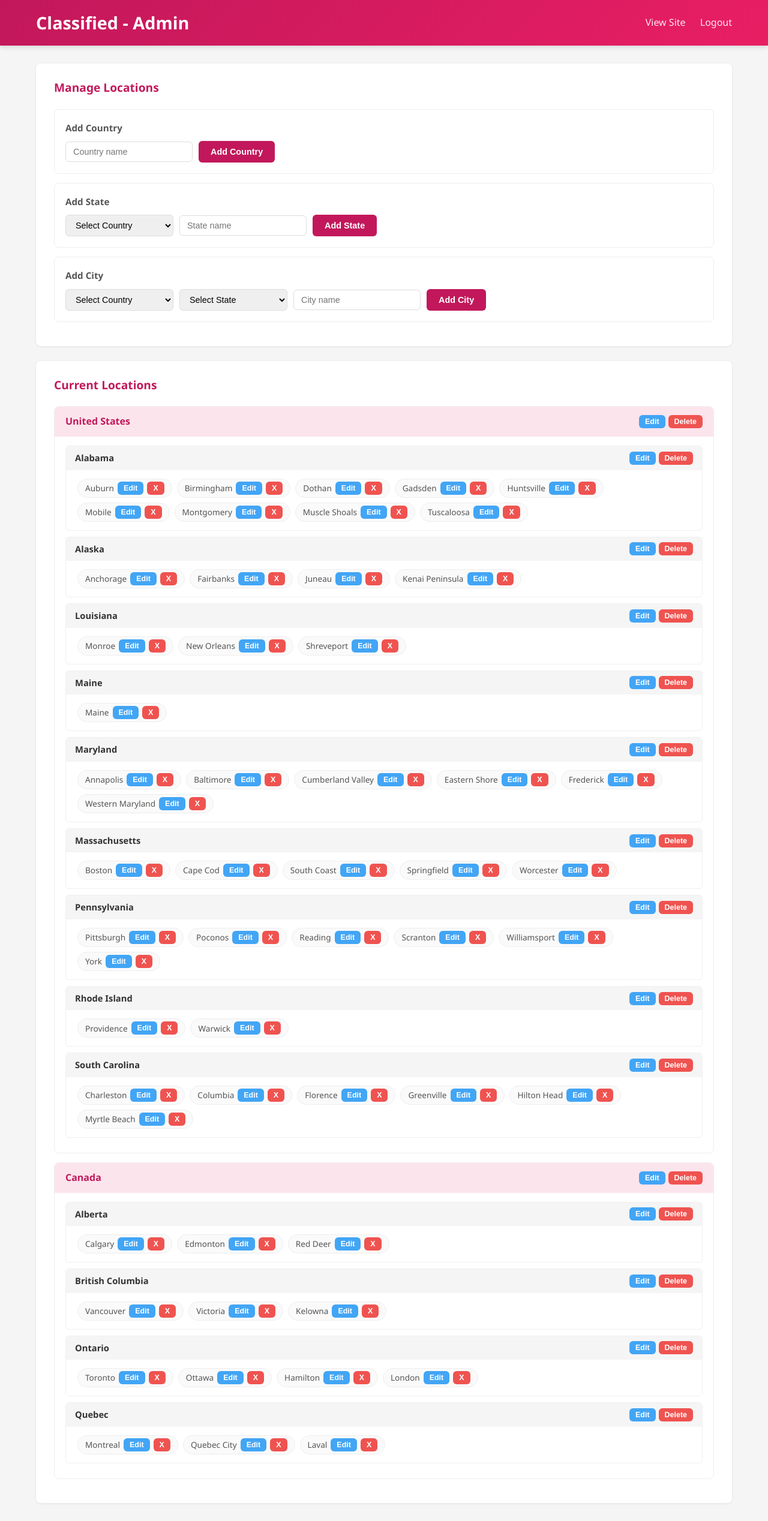
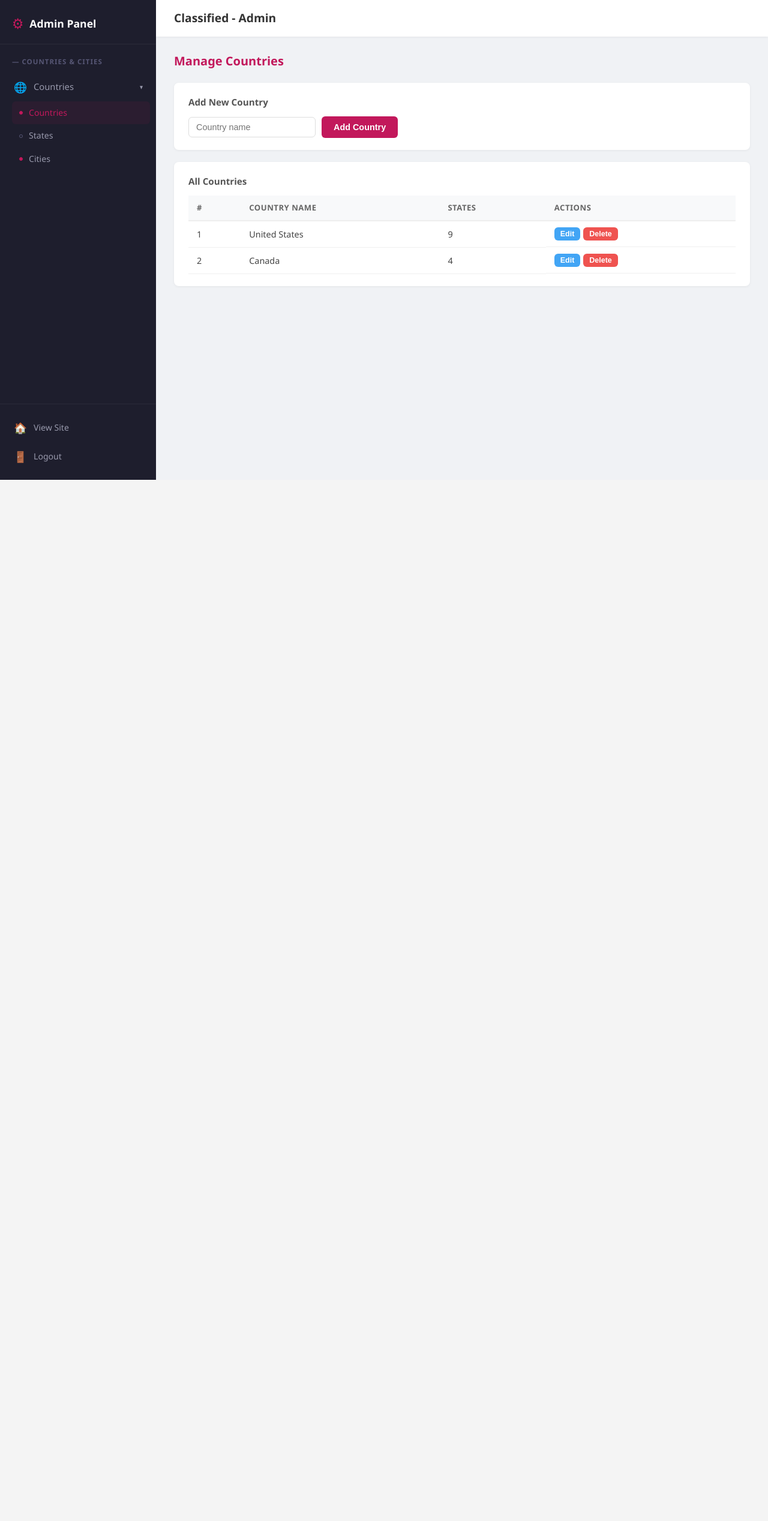
Before and after one commit to sclinala-star/Cashapp-pay-1, a FastAPI app: template templates/admin.html in a window 1280 px wide. Shown: the whole page at 60% size. After the commit the page ends 800 px from the top, so only its background shows below. Run offline with FastAPI, Linux system fonts and the light colour scheme; the template is opened without the code that fills it, so the values that code supplies are empty; data comes from the database, SQL or seed files in the repository.

Commit message:
Redesign admin dashboard with dark sidebar navigation
Co-Authored-By: Devin AI <158243242+devin-ai-integration[bot]@users.noreply.github.com>

```diff
--- a/static/css/style.css
+++ b/static/css/style.css
@@ -237,37 +237,231 @@ a:hover {
     font-size: 0.78rem;
 }
 
-/* ─── Admin Dashboard ─────────────────────────────────────────── */
-.admin-container {
-    max-width: 1200px;
-    margin: 30px auto;
-    padding: 0 20px;
+/* ─── Admin Sidebar Layout ───────────────────────────────────── */
+.admin-body {
+    display: flex;
+    min-height: 100vh;
+    background: #f0f2f5;
 }
 
-.admin-panel {
-    background: white;
-    border-radius: 8px;
-    padding: 25px 30px;
-    margin-bottom: 25px;
-    box-shadow: 0 1px 4px rgba(0, 0, 0, 0.08);
+.sidebar {
+    width: 260px;
+    min-height: 100vh;
+    background: #1e1e2d;
+    color: #9899ac;
+    display: flex;
+    flex-direction: column;
+    position: fixed;
+    top: 0;
+    left: 0;
+    z-index: 100;
+    transition: transform 0.3s;
 }
 
-.admin-panel h2 {
+.sidebar-brand {
+    padding: 20px 20px 15px;
+    display: flex;
+    align-items: center;
+    gap: 10px;
+    border-bottom: 1px solid rgba(255,255,255,0.06);
+}
+
+.sidebar-logo {
+    font-size: 1.5rem;
     color: #c2185b;
+}
+
+.sidebar-title {
+    font-size: 1.1rem;
+    font-weight: 700;
+    color: #fff;
+}
+
+.sidebar-section-label {
+    padding: 20px 20px 8px;
+    font-size: 0.72rem;
+    font-weight: 600;
+    text-transform: uppercase;
+    letter-spacing: 1px;
+    color: #565674;
+}
+
+.sidebar-dropdown {
+    padding: 0 10px;
+}
+
+.sidebar-dropdown-toggle {
+    display: flex;
+    align-items: center;
+    gap: 10px;
+    padding: 10px 12px;
+    border-radius: 6px;
+    cursor: pointer;
+    font-size: 0.92rem;
+    color: #9899ac;
+    transition: background 0.2s, color 0.2s;
+}
+
+.sidebar-dropdown-toggle:hover {
+    background: rgba(255,255,255,0.05);
+    color: #fff;
+}
+
+.sidebar-icon {
+    font-size: 1.1rem;
+    width: 24px;
+    text-align: center;
+}
+
+.sidebar-chevron {
+    margin-left: auto;
+    font-size: 0.7rem;
+    transition: transform 0.2s;
+}
+
+.sidebar-chevron.rotated {
+    transform: rotate(-90deg);
+}
+
+.sidebar-dropdown-menu {
+    max-height: 0;
+    overflow: hidden;
+    transition: max-height 0.3s ease;
+    padding-left: 10px;
+}
+
+.sidebar-dropdown-menu.open {
+    max-height: 300px;
+}
+
+.sidebar-dropdown-menu .sidebar-link {
+    display: flex;
+    align-items: center;
+    gap: 10px;
+    padding: 8px 12px;
+    border-radius: 6px;
+    font-size: 0.88rem;
+    color: #9899ac;
+    transition: background 0.2s, color 0.2s;
+}
+
+.sidebar-dropdown-menu .sidebar-link:hover {
+    background: rgba(255,255,255,0.05);
+    color: #fff;
+}
+
+.sidebar-dropdown-menu .sidebar-link.active {
+    color: #c2185b;
+    background: rgba(194, 24, 91, 0.08);
+}
+
+.sidebar-dot {
+    width: 6px;
+    height: 6px;
+    border-radius: 50%;
+    border: 1.5px solid #565674;
+    display: inline-block;
+    flex-shrink: 0;
+}
+
+.sidebar-dot.filled {
+    background: #c2185b;
+    border-color: #c2185b;
+}
+
+.sidebar-link.active .sidebar-dot {
+    background: #c2185b;
+    border-color: #c2185b;
+}
+
+.sidebar-bottom {
+    margin-top: auto;
+    padding: 15px 10px;
+    border-top: 1px solid rgba(255,255,255,0.06);
+}
+
+.sidebar-bottom .sidebar-link {
+    display: flex;
+    align-items: center;
+    gap: 10px;
+    padding: 10px 12px;
+    border-radius: 6px;
+    font-size: 0.88rem;
+    color: #9899ac;
+    transition: background 0.2s, color 0.2s;
+}
+
+.sidebar-bottom .sidebar-link:hover {
+    background: rgba(255,255,255,0.05);
+    color: #fff;
+}
+
+/* ─── Admin Main Content ─────────────────────────────────────── */
+.admin-main {
+    margin-left: 260px;
+    flex: 1;
+    display: flex;
+    flex-direction: column;
+    min-height: 100vh;
+}
+
+.admin-topbar {
+    background: #fff;
+    padding: 15px 30px;
+    display: flex;
+    align-items: center;
+    gap: 15px;
+    box-shadow: 0 1px 4px rgba(0,0,0,0.06);
+    position: sticky;
+    top: 0;
+    z-index: 50;
+}
+
+.admin-topbar-title {
+    font-size: 1.2rem;
+    font-weight: 700;
+    color: #333;
+}
+
+.sidebar-toggle {
+    display: none;
+    background: none;
+    border: none;
+    font-size: 1.4rem;
+    cursor: pointer;
+    color: #333;
+}
+
+/* ─── Admin Pages ────────────────────────────────────────────── */
+.admin-page {
+    display: none;
+    padding: 25px 30px;
+}
+
+.admin-page.active {
+    display: block;
+}
+
+.admin-page-header {
     margin-bottom: 20px;
-    font-size: 1.2rem;
+}
+
+.admin-page-header h2 {
+    color: #c2185b;
+    font-size: 1.25rem;
 }
 
 .admin-card {
-    border: 1px solid #eee;
+    background: white;
     border-radius: 8px;
-    padding: 18px;
-    margin-bottom: 15px;
+    padding: 20px 24px;
+    margin-bottom: 20px;
+    box-shadow: 0 1px 4px rgba(0, 0, 0, 0.06);
 }
 
 .admin-card h3 {
     font-size: 0.95rem;
-    margin-bottom: 10px;
+    margin-bottom: 12px;
     color: #555;
 }
 
@@ -293,84 +487,52 @@ a:hover {
     border-color: #c2185b;
 }
 
-/* ─── Location Tree ───────────────────────────────────────────── */
-.location-tree {
-    margin-top: 10px;
+/* ─── Data Table ─────────────────────────────────────────────── */
+.data-table-wrap {
+    overflow-x: auto;
 }
 
-.tree-country {
-    border: 1px solid #eee;
-    border-radius: 8px;
-    margin-bottom: 15px;
-    overflow: hidden;
+.data-table {
+    width: 100%;
+    border-collapse: collapse;
+    font-size: 0.9rem;
 }
 
-.tree-country-header {
-    background: #fce4ec;
-    padding: 12px 18px;
-    display: flex;
-    justify-content: space-between;
-    align-items: center;
-    cursor: pointer;
+.data-table thead {
+    background: #f8f9fa;
 }
 
-.tree-country-header:hover {
-    background: #f8bbd0;
+.data-table th {
+    padding: 10px 14px;
+    text-align: left;
+    font-weight: 600;
+    color: #666;
+    border-bottom: 2px solid #eee;
+    font-size: 0.82rem;
+    text-transform: uppercase;
+    letter-spacing: 0.5px;
 }
 
-.tree-country-name {
-    font-weight: 700;
-    font-size: 1rem;
-    color: #c2185b;
+.data-table td {
+    padding: 10px 14px;
+    border-bottom: 1px solid #f0f0f0;
+    color: #444;
 }
 
-.tree-country-body {
-    padding: 15px 18px;
+.data-table tbody tr:hover {
+    background: #fafafa;
 }
 
-.tree-state {
-    border: 1px solid #f0f0f0;
-    border-radius: 6px;
-    margin-bottom: 10px;
-    overflow: hidden;
+.table-actions {
+    display: flex;
+    gap: 5px;
 }
 
-.tree-state-header {
-    background: #f5f5f5;
-    padding: 8px 15px;
-    display: flex;
-    justify-content: space-between;
-    align-items: center;
-}
-
-.tree-state-name {
-    font-weight: 600;
-    font-size: 0.92rem;
-}
-
-.tree-state-body {
-    padding: 10px 15px;
-}
-
-.tree-city {
-    display: inline-flex;
-    align-items: center;
-    gap: 6px;
-    background: #fafafa;
-    border: 1px solid #eee;
-    border-radius: 20px;
-    padding: 4px 12px;
-    margin: 4px;
-    font-size: 0.85rem;
-}
-
-.tree-city .city-name {
-    color: #555;
-}
-
-.tree-actions {
-    display: flex;
-    gap: 5px;
+.empty-msg {
+    color: #999;
+    text-align: center;
+    padding: 20px;
+    font-size: 0.9rem;
 }
 
 /* ─── Modal ───────────────────────────────────────────────────── */
@@ -442,6 +604,24 @@ a:hover {
 }
 
 /* ─── Responsive ──────────────────────────────────────────────── */
+@media (max-width: 900px) {
+    .sidebar {
+        transform: translateX(-260px);
+    }
+
+    .sidebar.open {
+        transform: translateX(0);
+    }
+
+    .admin-main {
+        margin-left: 0;
+    }
+
+    .sidebar-toggle {
+        display: block;
+    }
+}
+
 @media (max-width: 768px) {
     .states-grid {
         grid-template-columns: repeat(2, 1fr);
@@ -460,6 +640,10 @@ a:hover {
         flex-direction: column;
         gap: 10px;
     }
+
+    .admin-page {
+        padding: 15px;
+    }
 }
 
 @media (max-width: 480px) {
--- a/static/js/admin.js
+++ b/static/js/admin.js
@@ -4,10 +4,34 @@ document.addEventListener("DOMContentLoaded", () => {
     loadLocations();
 });
 
+// ─── Sidebar Navigation ─────────────────────────────────────────
+
+function showPage(page, el) {
+    document.querySelectorAll(".admin-page").forEach((p) => p.classList.remove("active"));
+    document.getElementById("page-" + page).classList.add("active");
+    document.querySelectorAll(".sidebar-dropdown-menu .sidebar-link").forEach((l) => l.classList.remove("active"));
+    if (el) el.classList.add("active");
+    if (window.innerWidth < 900) document.querySelector(".sidebar").classList.remove("open");
+}
+
+function toggleDropdown(el) {
+    const menu = el.nextElementSibling;
+    menu.classList.toggle("open");
+    el.querySelector(".sidebar-chevron").classList.toggle("rotated");
+}
+
+function toggleSidebar() {
+    document.querySelector(".sidebar").classList.toggle("open");
+}
+
+// ─── Data Loading ───────────────────────────────────────────────
+
 async function loadLocations() {
     const res = await fetch("/api/locations");
     locationData = await res.json();
-    renderTree();
+    renderCountriesList();
+    renderStatesList();
+    renderCitiesList();
     populateCountrySelects();
 }
 
@@ -47,73 +71,93 @@ function loadStatesForCity() {
     });
 }
 
-function renderTree() {
-    const container = document.getElementById("location-tree");
-    container.innerHTML = "";
+// ─── Render Tables ──────────────────────────────────────────────
 
+function renderCountriesList() {
+    const container = document.getElementById("countries-list");
     if (locationData.length === 0) {
-        container.innerHTML = '<p style="color:#999; text-align:center;">No locations added yet.</p>';
+        container.innerHTML = '<p class="empty-msg">No countries added yet.</p>';
         return;
     }
 
-    locationData.forEach((country) => {
-        const countryDiv = document.createElement("div");
-        countryDiv.className = "tree-country";
+    let html = '<table class="data-table"><thead><tr><th>#</th><th>Country Name</th><th>States</th><th>Actions</th></tr></thead><tbody>';
+    locationData.forEach((c, i) => {
+        html += `<tr>
+            <td>${i + 1}</td>
+            <td>${escapeHtml(c.name)}</td>
+            <td>${c.states.length}</td>
+            <td class="table-actions">
+                <button class="btn btn-edit btn-sm" onclick="editCountry(${c.id}, '${escapeAttr(c.name)}')">Edit</button>
+                <button class="btn btn-danger btn-sm" onclick="deleteCountry(${c.id}, '${escapeAttr(c.name)}')">Delete</button>
+            </td>
+        </tr>`;
+    });
+    html += '</tbody></table>';
+    container.innerHTML = html;
+}
 
-        countryDiv.innerHTML = `
-            <div class="tree-country-header">
-                <span class="tree-country-name">${escapeHtml(country.name)}</span>
-                <div class="tree-actions">
-                    <button class="btn btn-edit btn-sm" onclick="editCountry(${country.id}, '${escapeAttr(country.name)}')">Edit</button>
-                    <button class="btn btn-danger btn-sm" onclick="deleteCountry(${country.id}, '${escapeAttr(country.name)}')">Delete</button>
-                </div>
-            </div>
-            <div class="tree-country-body" id="country-body-${country.id}"></div>
-        `;
+function renderStatesList() {
+    const container = document.getElementById("states-list");
+    let allStates = [];
+    locationData.forEach((c) => {
+        c.states.forEach((s) => {
+            allStates.push({ ...s, countryName: c.name, countryId: c.id });
+        });
+    });
 
-        container.appendChild(countryDiv);
+    if (allStates.length === 0) {
+        container.innerHTML = '<p class="empty-msg">No states added yet.</p>';
+        return;
+    }
 
-        const body = countryDiv.querySelector(`#country-body-${country.id}`);
+    let html = '<table class="data-table"><thead><tr><th>#</th><th>State Name</th><th>Country</th><th>Cities</th><th>Actions</th></tr></thead><tbody>';
+    allStates.forEach((s, i) => {
+        html += `<tr>
+            <td>${i + 1}</td>
+            <td>${escapeHtml(s.name)}</td>
+            <td>${escapeHtml(s.countryName)}</td>
+            <td>${s.cities.length}</td>
+            <td class="table-actions">
+                <button class="btn btn-edit btn-sm" onclick="editState(${s.id}, '${escapeAttr(s.name)}')">Edit</button>
+                <button class="btn btn-danger btn-sm" onclick="deleteState(${s.id}, '${escapeAttr(s.name)}')">Delete</button>
+            </td>
+        </tr>`;
+    });
+    html += '</tbody></table>';
+    container.innerHTML = html;
+}
 
-        if (country.states.length === 0) {
-            body.innerHTML = '<p style="color:#ccc; font-size:0.85rem;">No states yet</p>';
-        }
-
-        country.states.forEach((state) => {
-            const stateDiv = document.createElement("div");
-            stateDiv.className = "tree-state";
-
-            stateDiv.innerHTML = `
-                <div class="tree-state-header">
-                    <span class="tree-state-name">${escapeHtml(state.name)}</span>
-                    <div class="tree-actions">
-                        <button class="btn btn-edit btn-sm" onclick="editState(${state.id}, '${escapeAttr(state.name)}')">Edit</button>
-                        <button class="btn btn-danger btn-sm" onclick="deleteState(${state.id}, '${escapeAttr(state.name)}')">Delete</button>
-                    </div>
-                </div>
-                <div class="tree-state-body" id="state-body-${state.id}"></div>
-            `;
-
-            body.appendChild(stateDiv);
-
-            const stateBody = stateDiv.querySelector(`#state-body-${state.id}`);
-
-            if (state.cities.length === 0) {
-                stateBody.innerHTML = '<span style="color:#ccc; font-size:0.85rem;">No cities yet</span>';
-            }
-
-            state.cities.forEach((city) => {
-                const citySpan = document.createElement("span");
-                citySpan.className = "tree-city";
-                citySpan.innerHTML = `
-                    <span class="city-name">${escapeHtml(city.name)}</span>
-                    <button class="btn btn-edit btn-sm" onclick="editCity(${city.id}, '${escapeAttr(city.name)}')">Edit</button>
-                    <button class="btn btn-danger btn-sm" onclick="deleteCity(${city.id}, '${escapeAttr(city.name)}')">X</button>
-                `;
-                stateBody.appendChild(citySpan);
+function renderCitiesList() {
+    const container = document.getElementById("cities-list");
+    let allCities = [];
+    locationData.forEach((c) => {
+        c.states.forEach((s) => {
+            s.cities.forEach((city) => {
+                allCities.push({ ...city, stateName: s.name, countryName: c.name });
             });
         });
     });
+
+    if (allCities.length === 0) {
+        container.innerHTML = '<p class="empty-msg">No cities added yet.</p>';
+        return;
+    }
+
+    let html = '<table class="data-table"><thead><tr><th>#</th><th>City Name</th><th>State</th><th>Country</th><th>Actions</th></tr></thead><tbody>';
+    allCities.forEach((city, i) => {
+        html += `<tr>
+            <td>${i + 1}</td>
+            <td>${escapeHtml(city.name)}</td>
+            <td>${escapeHtml(city.stateName)}</td>
+            <td>${escapeHtml(city.countryName)}</td>
+            <td class="table-actions">
+                <button class="btn btn-edit btn-sm" onclick="editCity(${city.id}, '${escapeAttr(city.name)}')">Edit</button>
+                <button class="btn btn-danger btn-sm" onclick="deleteCity(${city.id}, '${escapeAttr(city.name)}')">Delete</button>
+            </td>
+        </tr>`;
+    });
+    html += '</tbody></table>';
+    container.innerHTML = html;
 }
 
 // ─── Add Operations ─────────────────────────────────────────────
--- a/templates/admin.html
+++ b/templates/admin.html
@@ -6,34 +6,73 @@
     <title>Admin Dashboard</title>
     <link rel="stylesheet" href="/static/css/style.css">
 </head>
-<body>
-    <header class="main-header">
-        <div class="header-content">
-            <h1 class="site-title">Classified - Admin</h1>
-            <nav class="header-nav">
-                <a href="/">View Site</a>
-                <a href="/admin/logout">Logout</a>
-            </nav>
+<body class="admin-body">
+    <!-- Sidebar -->
+    <aside class="sidebar">
+        <div class="sidebar-brand">
+            <span class="sidebar-logo">&#9881;</span>
+            <span class="sidebar-title">Admin Panel</span>
         </div>
-    </header>
 
-    <main class="admin-container">
-        <!-- Add Country / State / City Panel -->
-        <section class="admin-panel">
-            <h2>Manage Locations</h2>
+        <div class="sidebar-section-label">&#8212; COUNTRIES &amp; CITIES</div>
 
-            <!-- Add Country -->
+        <div class="sidebar-dropdown">
+            <div class="sidebar-dropdown-toggle" onclick="toggleDropdown(this)">
+                <span class="sidebar-icon">&#127760;</span>
+                <span>Countries</span>
+                <span class="sidebar-chevron">&#9662;</span>
+            </div>
+            <div class="sidebar-dropdown-menu open">
+                <a href="#" class="sidebar-link active" data-page="countries" onclick="showPage('countries', this)">
+                    <span class="sidebar-dot"></span> Countries
+                </a>
+                <a href="#" class="sidebar-link" data-page="states" onclick="showPage('states', this)">
+                    <span class="sidebar-dot"></span> States
+                </a>
+                <a href="#" class="sidebar-link" data-page="cities" onclick="showPage('cities', this)">
+                    <span class="sidebar-dot filled"></span> Cities
+                </a>
+            </div>
+        </div>
+
+        <div class="sidebar-bottom">
+            <a href="/" class="sidebar-link"><span class="sidebar-icon">&#127968;</span> View Site</a>
+            <a href="/admin/logout" class="sidebar-link"><span class="sidebar-icon">&#128682;</span> Logout</a>
+        </div>
+    </aside>
+
+    <!-- Main Content -->
+    <div class="admin-main">
+        <header class="admin-topbar">
+            <button class="sidebar-toggle" onclick="toggleSidebar()">&#9776;</button>
+            <h1 class="admin-topbar-title">Classified - Admin</h1>
+        </header>
+
+        <!-- Countries Page -->
+        <div id="page-countries" class="admin-page active">
+            <div class="admin-page-header">
+                <h2>Manage Countries</h2>
+            </div>
             <div class="admin-card">
-                <h3>Add Country</h3>
+                <h3>Add New Country</h3>
                 <div class="inline-form">
                     <input type="text" id="new-country-name" placeholder="Country name">
                     <button class="btn btn-primary" onclick="addCountry()">Add Country</button>
                 </div>
             </div>
+            <div class="admin-card">
+                <h3>All Countries</h3>
+                <div id="countries-list" class="data-table-wrap"></div>
+            </div>
+        </div>
 
-            <!-- Add State -->
+        <!-- States Page -->
+        <div id="page-states" class="admin-page">
+            <div class="admin-page-header">
+                <h2>Manage States</h2>
+            </div>
             <div class="admin-card">
-                <h3>Add State</h3>
+                <h3>Add New State</h3>
                 <div class="inline-form">
                     <select id="state-country-select">
                         <option value="">Select Country</option>
@@ -42,10 +81,19 @@
                     <button class="btn btn-primary" onclick="addState()">Add State</button>
                 </div>
             </div>
+            <div class="admin-card">
+                <h3>All States</h3>
+                <div id="states-list" class="data-table-wrap"></div>
+            </div>
+        </div>
 
-            <!-- Add City -->
+        <!-- Cities Page -->
+        <div id="page-cities" class="admin-page">
+            <div class="admin-page-header">
+                <h2>Manage Cities</h2>
+            </div>
             <div class="admin-card">
-                <h3>Add City</h3>
+                <h3>Add New City</h3>
                 <div class="inline-form">
                     <select id="city-country-select" onchange="loadStatesForCity()">
                         <option value="">Select Country</option>
@@ -57,17 +105,15 @@
                     <button class="btn btn-primary" onclick="addCity()">Add City</button>
                 </div>
             </div>
-        </section>
+            <div class="admin-card">
+                <h3>All Cities</h3>
+                <div id="cities-list" class="data-table-wrap"></div>
+            </div>
+        </div>
+    </div>
 
-        <!-- Location Tree -->
-        <section class="admin-panel">
-            <h2>Current Locations</h2>
-            <div id="location-tree" class="location-tree"></div>
-        </section>
-
-        <!-- Toast notification -->
-        <div id="toast" class="toast hidden"></div>
-    </main>
+    <!-- Toast notification -->
+    <div id="toast" class="toast hidden"></div>
 
     <!-- Edit Modal -->
     <div id="edit-modal" class="modal hidden">
```
